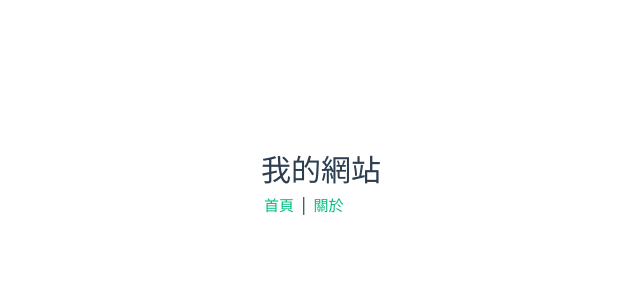
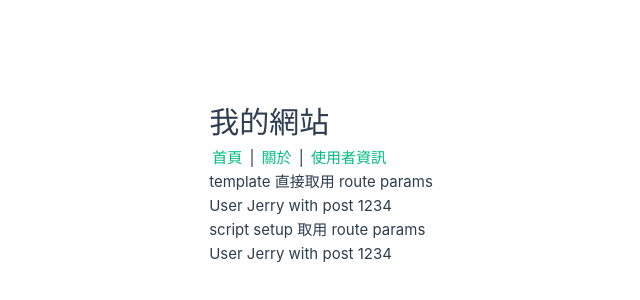
Before and after one commit to JerryChang0504/20250908, a Vue app: page /users/Jerry/posts/1234 in a window 1280 px wide. Before the commit this address had no page. Shown: the part 218-518 px from the top of the page, without its empty margins (319-959 px from the left). Built offline with nearby package versions, Linux system fonts and the light colour scheme.

Commit message:
動態路由帶參數

```diff
--- a/src/App.vue
+++ b/src/App.vue
@@ -149,8 +149,8 @@ console.log('🚀 ~ date:', date)
     <!-- {{ $formatDate(new Date()) }} -->
     <h1>我的網站</h1>
     <nav>
-      <router-link to="/">首頁</router-link> |
-      <router-link to="/about">關於</router-link>
+      <router-link to="/">首頁</router-link> | <router-link to="/about">關於</router-link> |
+      <router-link to="/users/Jerry/posts/1234">使用者資訊</router-link>
     </nav>
     <router-view />
   </main>
--- a/src/router/index.js
+++ b/src/router/index.js
@@ -2,10 +2,12 @@
 import { createRouter, createWebHistory } from 'vue-router'
 import Home from '@/views/Home.vue'
 import About from '@/views/About.vue'
+import UserPost from '@/views/UserPost.vue'
 
 const routes = [
   { path: '/', component: Home },
   { path: '/about', component: About },
+  { path: '/users/:username/posts/:postId', component: UserPost },
 ]
 
 const router = createRouter({
--- /dev/null
+++ b/src/views/UserPost.vue
@@ -0,0 +1,17 @@
+<script setup>
+import { useRoute } from 'vue-router'
+import { computed } from 'vue'
+
+const route = useRoute()
+const username = computed(() => route.params.username)
+const postId = computed(() => route.params.postId)
+</script>
+
+<template>
+  <label>template 直接取用 route params</label>
+  <div>User {{ $route.params.username }} with post {{ $route.params.postId }}</div>
+  <label>script setup 取用 route params</label>
+  <div>User {{ username }} with post {{ postId }}</div>
+</template>
+
+<style scoped></style>
```
